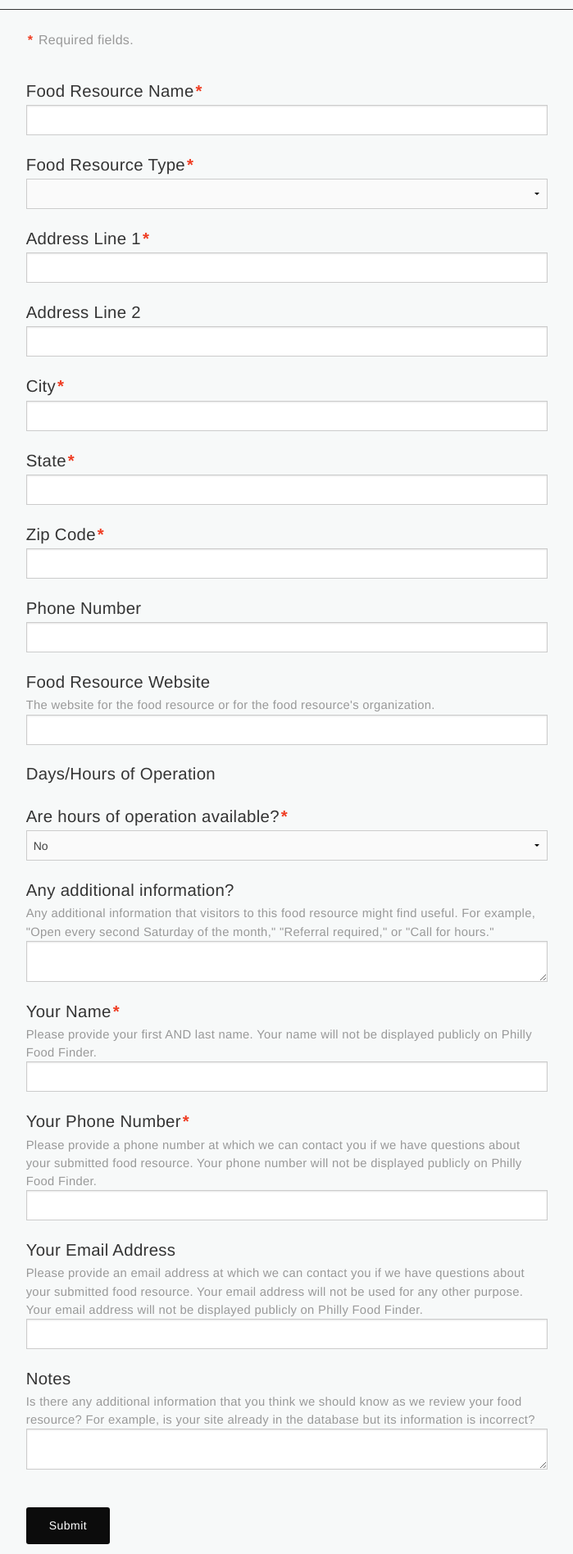
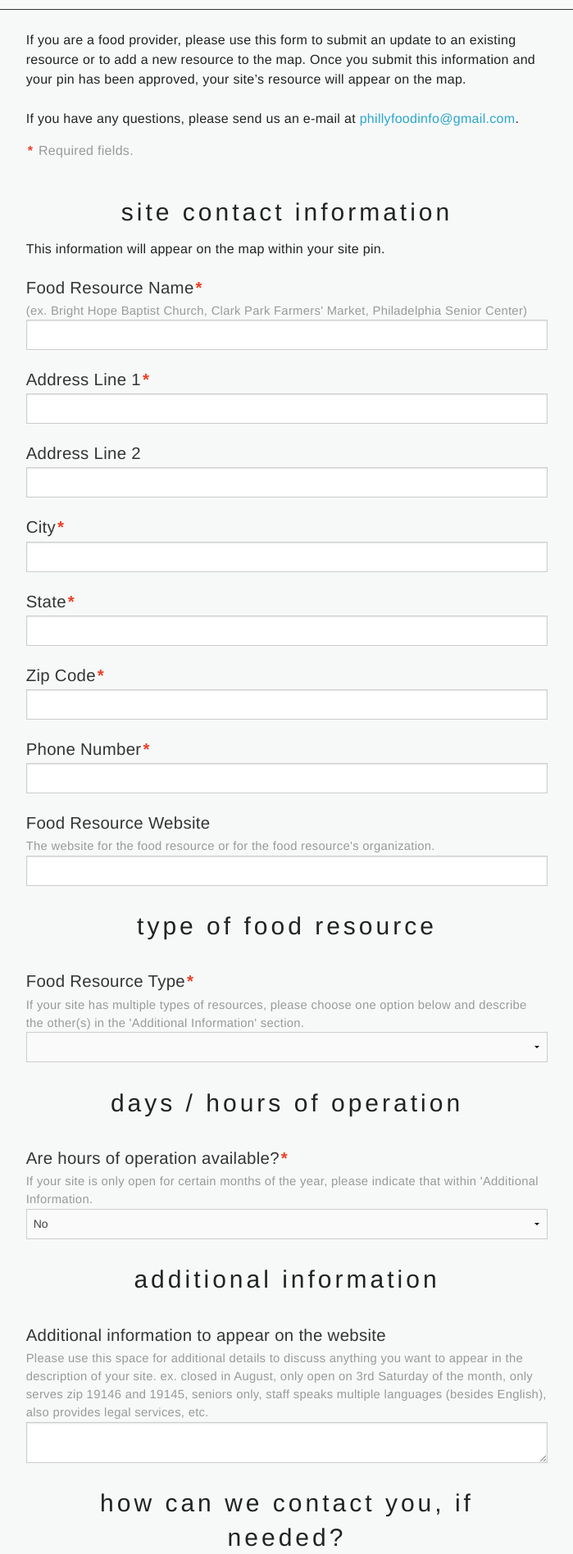
Before and after one commit to hack4impact-upenn/philly-food-finder, a Flask app: template app/templates/guest_add_resource.html in a window 1280 px wide. Shown: the part 70-1966 px from the top of the page at 82% size, without its empty margins (290-989 px from the left). Run offline with Flask 2, Linux system fonts and the light colour scheme; the template is opened without the code that fills it: values that come from a table or form of the project are taken from there, others are empty; some libraries are stand-ins or nearby versions.

Commit message:
Superficial changes to add new / edit food resource form

```diff
--- a/app/forms.py
+++ b/app/forms.py
@@ -60,7 +60,10 @@ class AddNewFoodResourceForm(Form):
 		label = 'Food Resource Type',
 		validators = [
 			InputRequired("Please indicate the food resource's type.")
-		]
+		],
+		description = "If your site has multiple types of resources, please \
+			choose one option below and describe the other(s) in the \
+			'Additional Information' section."
 	)
 	website = TextField(
 		label = 'Food Resource Website',
@@ -75,10 +78,16 @@ class AddNewFoodResourceForm(Form):
 		label = 'Food Resource Name',
 		validators = [
 			InputRequired("Please provide the food resource's name.")
+		],
+		description = "(ex. Bright Hope Baptist Church, Clark Park Farmers' Market, Philadelphia Senior Center)"
+	)
+	phone_number = TextField(
+		label = 'Phone Number',
+		validators = [
+			InputRequired("Please provide the food resource's phone number."),
+			Length(1, 35) # Same max length as in Phone Number model.
 		]
 	)
-	phone_number = TextField(
-		label = 'Phone Number')
 	address_line1 = TextField(
 		label = 'Address Line 1',
 		validators = [
@@ -119,7 +128,9 @@ class AddNewFoodResourceForm(Form):
 		validators = [
 			InputRequired("Please indicate whether hours of operation are \
 				available or not.")
-		]
+		],
+		description = "If your site is only open for certain months of the \
+			year, please indicate that within 'Additional Information."
 	)
 
     # For each day of the week, is the food resource open or closed?
@@ -130,13 +141,16 @@ class AddNewFoodResourceForm(Form):
 		min_entries=7, max_entries=7)
 
 	additional_information = TextAreaField(
-		label = 'Any additional information?',
+		label = 'Additional information to appear on the website',
 		validators = [
 			Length(0, 300)
 		],
-		description = 'Any additional information that visitors to this food \
-			resource might find useful. For example, "Open every second \
-			Saturday of the month," "Referral required," or "Call for hours."'
+		description = 'Please use this space for additional details to \
+			discuss anything you want to appear in the description of your \
+			site. ex. closed in August, only open on 3rd Saturday of the \
+			month, only serves zip 19146 and 19145, seniors only, \
+			staff speaks multiple languages (besides English), also \
+			provides legal services, etc.'
 	)
 	booleans = FieldList(FormField(BooleanForm), min_entries=0)
 
--- a/app/templates/guest_add_resource.html
+++ b/app/templates/guest_add_resource.html
@@ -21,6 +21,14 @@
             {% endfor %}
         {% endif %}
 
+        <div class="row">
+		    <div class="large-8 medium-8 medium-centered small-8 small-centered
+		     columns large-centered">
+				If you are a food provider, please use this form to submit an update to an existing resource or to add a new resource to the map. Once you submit this information and your pin has been approved, your site’s resource will appear on the map.
+				<br><br>
+				If you have any questions, please send us an e-mail at <a href="mailto:phillyfoodinfo@gmail.com">phillyfoodinfo@gmail.com</a>.
+			</div>
+		</div>
 
 		<div class="row">
 		    <div class="large-8 medium-8 medium-centered small-8 small-centered
@@ -46,11 +54,16 @@
 		    </div>
 		</div>
 
-	   <!-- Food Resource Name -->
+		<div class="row">
+		    <div class="large-8 medium-8 medium-centered small-8 small-centered
+		     columns large-centered">
+		      	<h2 class="text-center page-header">Site Contact Information</h2>
+		      	This information will appear on the map within your site pin.
+			</div>
+		</div>
+
+	   	<!-- Food Resource Name -->
 	    {{ render_field(form.name) }}
-
-		<!-- Food Resource Type -->
-		{{ render_field(form.location_type) }}
 
 		<!-- Address Line 1 -->
 		{{ render_field(form.address_line1) }}
@@ -76,8 +89,17 @@
 		<div class="row">
 		    <div class="large-8 medium-8 medium-centered small-8 small-centered
 		     columns large-centered">
-		      	<label>Days/Hours of Operation
-				</label>
+		      	<h2 class="text-center page-header">Type of Food Resource</h2>
+			</div>
+		</div>
+
+		<!-- Food Resource Type -->
+		{{ render_field(form.location_type) }}
+
+		<div class="row">
+		    <div class="large-8 medium-8 medium-centered small-8 small-centered
+		     columns large-centered">
+		      	<h2 class="text-center page-header">Days / Hours of Operation</h2>
 			</div>
 		</div>
 
@@ -169,14 +191,30 @@
 
 		{% endfor %}
 
-		<!-- Additional information -->
-		{{ render_field(form.additional_information) }}
+		<div class="row">
+		    <div class="large-8 medium-8 medium-centered small-8 small-centered
+		     columns large-centered">
+		      	<h2 class="text-center page-header">Additional Information</h2>
+			</div>
+		</div>
 
 		<!-- Boolean fields -->
 		{% for boolean in form.booleans %}
 			{{ boolean.form.hidden_tag() }}
 			{{ render_field(boolean.value) }}
 		{% endfor %}
+
+		<!-- Additional information -->
+		{{ render_field(form.additional_information) }}
+
+		<div class="row">
+		    <div class="large-8 medium-8 medium-centered small-8 small-centered
+		     columns large-centered">
+		      	<h2 class="text-center page-header">How can we contact you, if needed?</h2>
+		      	This will NOT appear on the map and will only be used if we need to
+				contact you about information you submitted.
+			</div>
+		</div>
 
 		<!-- Guest Name -->
 		{{ render_field(form.your_name) }}
```
Also changed, not shown: app/templates/add_resource.html (+28 -7 lines).
